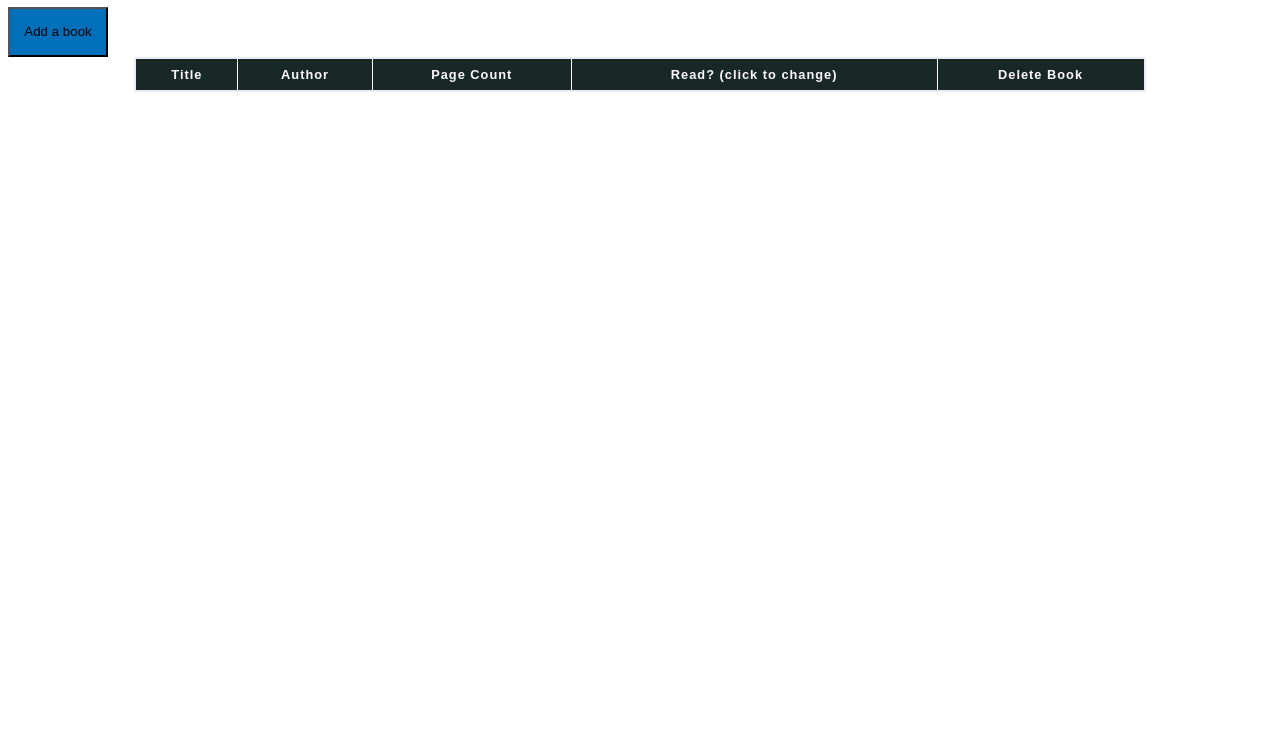
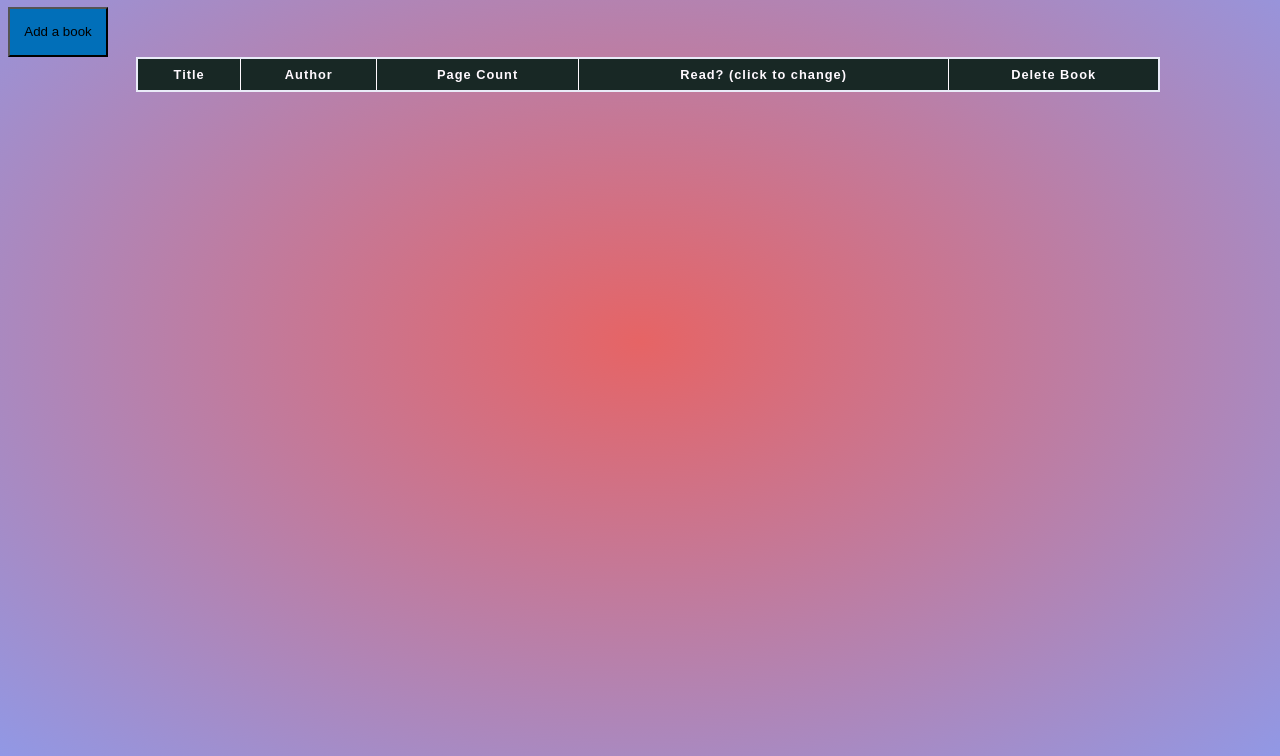
Before and after one commit to gibbonsjoey95/Library, a plain HTML site: page index.html in a window 1280 px wide. Shown: the part 73-829 px from the top of the page. Before the commit the page ends 800 px from the top, so only its background shows below. Drawn offline with Linux system fonts and the light colour scheme.

Commit message:
added background

```diff
--- a/styles.css
+++ b/styles.css
@@ -1,3 +1,9 @@
+body {
+  background: radial-gradient(#e66465, #9198e5);
+  height: 100vh;
+  width: 100vw;
+}
+
 .btn {
   cursor: pointer;
   width: 100px;
```
